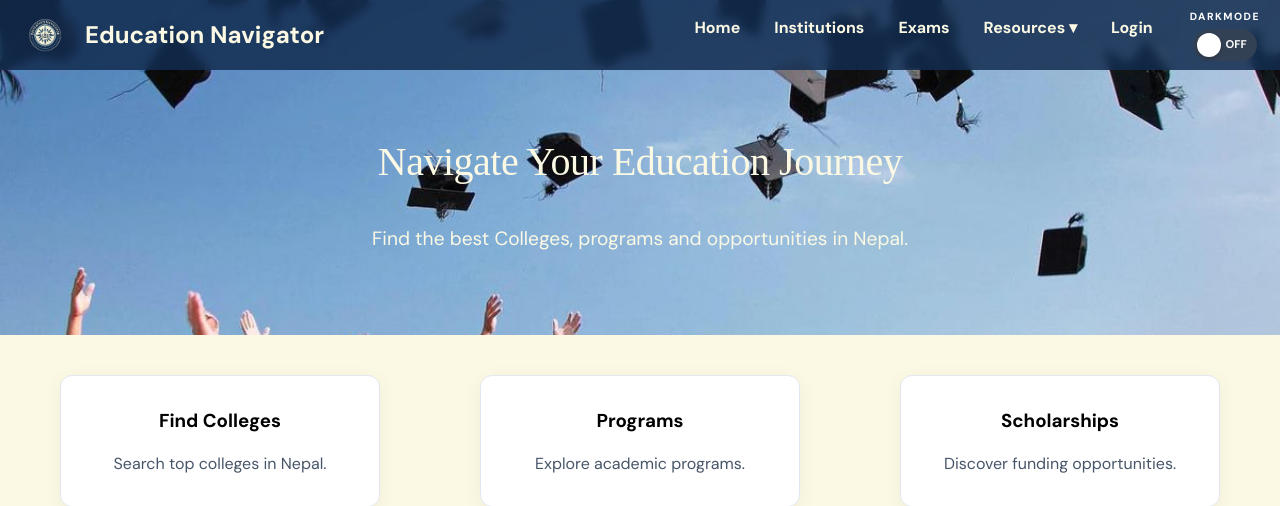
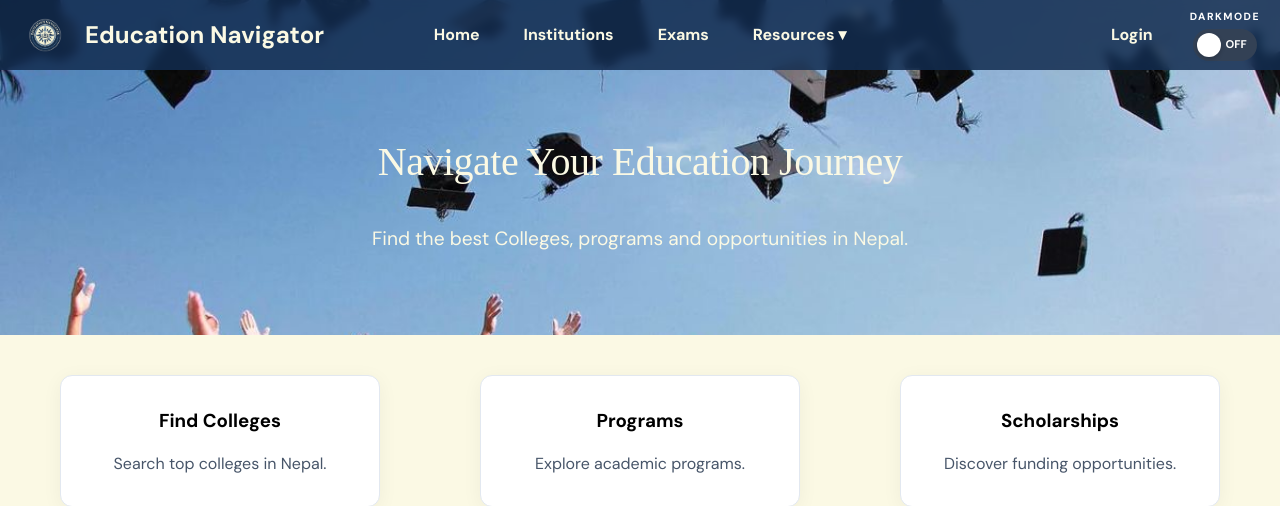
Before and after one commit to AakritiGuragain/Edu_Navigator, a Flask app: page / in a window 1280 px wide. Shown: the top 506 px of the page. Run offline with Flask 3, Linux system fonts and the light colour scheme.

Commit message:
navigation bar

```diff
--- a/static/css/style.css
+++ b/static/css/style.css
@@ -104,7 +104,24 @@ header {
 /* Navbar links */
 nav {
     display: flex;
+    flex-grow: 1;
+    align-items: center;
+}
+
+.nav-center {
+    position: absolute;
+    left: 50%;
+    transform: translateX(-50%);
+    display: flex;
+    align-items: center;
+    gap: 20px;
+}
+
+.nav-right {
+    display: flex;
+    align-items: center;
     gap: 10px;
+    margin-left: auto;
 }
 
 nav a {
--- a/templates/colleges.html
+++ b/templates/colleges.html
@@ -77,6 +77,7 @@
                 </a>
             </div>
             <nav>
+                <div class="nav-center">
                 <a href="{{ url_for('index') }}">Home</a>
                 <a href="{{ url_for('colleges') }}" class="active">Institutions</a>
                 <a href="{{ url_for('exams') }}">Exams</a>
@@ -90,6 +91,8 @@
                         <a href="{{ url_for('contact') }}">Contact</a>
                     </div>
                 </div>
+                </div>
+                <div class="nav-right">
                 {% if current_user.is_authenticated %}
                 <a href="{{ url_for('dashboard') }}">Dashboard</a>
                 <a href="{{ url_for('logout') }}">Logout</a>
@@ -105,6 +108,7 @@
                         </span>
                     </label>
                 </div>
+            </div>
             </nav>
         </div>
     </header>
--- a/templates/compare.html
+++ b/templates/compare.html
@@ -96,6 +96,7 @@
                 </a>
             </div>
             <nav>
+                <div class="nav-center">
                 <a href="{{ url_for('index') }}">Home</a>
                 <a href="{{ url_for('colleges') }}">Institutions</a>
                 <a href="{{ url_for('exams') }}">Exams</a>
@@ -110,6 +111,8 @@
                         <a href="{{ url_for('compare') }}" class="active">Compare</a>
                     </div>
                 </div>
+                </div>
+                <div class="nav-right">
                 {% if current_user.is_authenticated %}
                 <a href="{{ url_for('dashboard') }}">Dashboard</a>
                 <a href="{{ url_for('logout') }}">Logout</a>
@@ -125,6 +128,7 @@
                         </span>
                     </label>
                 </div>
+            </div>
             </nav>
         </div>
     </header>
--- a/templates/contact.html
+++ b/templates/contact.html
@@ -19,6 +19,7 @@
                 </a>
             </div>
             <nav>
+                <div class="nav-center">
                 <a href="{{ url_for('index') }}">Home</a>
                 <a href="{{ url_for('colleges') }}">Institutions</a>
                 <a href="{{ url_for('exams') }}">Exams</a>
@@ -32,6 +33,8 @@
                         <a href="{{ url_for('contact') }}" class="active">Contact Us</a>
                     </div>
                 </div>
+                </div>
+                <div class="nav-right">
                 {% if current_user.is_authenticated %}
                 <a href="{{ url_for('dashboard') }}">Dashboard</a>
                 <a href="{{ url_for('logout') }}">Logout</a>
@@ -47,6 +50,7 @@
                         </span>
                     </label>
                 </div>
+            </div>
             </nav>
         </div>
     </header>
--- a/templates/cv_builder.html
+++ b/templates/cv_builder.html
@@ -109,6 +109,7 @@
                 </a>
             </div>
             <nav>
+                <div class="nav-center">
                 <a href="{{ url_for('index') }}">Home</a>
                 <a href="{{ url_for('colleges') }}">Institutions</a>
                 <a href="{{ url_for('exams') }}">Exams</a>
@@ -122,6 +123,8 @@
                         <a href="{{ url_for('contact') }}">Contact Us</a>
                     </div>
                 </div>
+                </div>
+                <div class="nav-right">
                 {% if current_user.is_authenticated %}
                 <a href="{{ url_for('dashboard') }}">Dashboard</a>
                 <a href="{{ url_for('logout') }}">Logout</a>
@@ -137,6 +140,7 @@
                         </span>
                     </label>
                 </div>
+            </div>
             </nav>
         </div>
     </header>
--- a/templates/cv_templates.html
+++ b/templates/cv_templates.html
@@ -23,6 +23,7 @@
                 </a>
             </div>
             <nav>
+                <div class="nav-center">
                 <a href="{{ url_for('index') }}">Home</a>
                 <a href="{{ url_for('colleges') }}">Institutions</a>
                 <a href="{{ url_for('exams') }}">Exams</a>
@@ -36,6 +37,8 @@
                         <a href="{{ url_for('contact') }}">Contact Us</a>
                     </div>
                 </div>
+                </div>
+                <div class="nav-right">
                 {% if current_user.is_authenticated %}
                 <a href="{{ url_for('dashboard') }}">Dashboard</a>
                 <a href="{{ url_for('logout') }}">Logout</a>
@@ -51,6 +54,7 @@
                         </span>
                     </label>
                 </div>
+            </div>
             </nav>
         </div>
     </header>
--- a/templates/dashboard.html
+++ b/templates/dashboard.html
@@ -23,6 +23,7 @@
                 </a>
             </div>
             <nav>
+                <div class="nav-center">
                 <a href="{{ url_for('index') }}">Home</a>
                 <a href="{{ url_for('colleges') }}">Institutions</a>
                 <a href="{{ url_for('exams') }}">Exams</a>
@@ -36,6 +37,8 @@
                         <a href="{{ url_for('contact') }}">Contact Us</a>
                     </div>
                 </div>
+                </div>
+                <div class="nav-right">
                 {% if current_user.is_authenticated %}
                 <a href="{{ url_for('dashboard') }}" class="active">Dashboard</a>
                 <a href="{{ url_for('logout') }}">Logout</a>
@@ -51,6 +54,7 @@
                         </span>
                     </label>
                 </div>
+            </div>
             </nav>
         </div>
     </header>
--- a/templates/events.html
+++ b/templates/events.html
@@ -168,6 +168,7 @@
                 </a>
             </div>
             <nav>
+                <div class="nav-center">
                 <a href="{{ url_for('index') }}">Home</a>
                 <a href="{{ url_for('colleges') }}">Institutions</a>
                 <a href="{{ url_for('exams') }}">Exams</a>
@@ -181,6 +182,8 @@
                         <a href="{{ url_for('contact') }}">Contact</a>
                     </div>
                 </div>
+                </div>
+                <div class="nav-right">
                 {% if current_user.is_authenticated %}
                 <a href="{{ url_for('dashboard') }}">Dashboard</a>
                 <a href="{{ url_for('logout') }}">Logout</a>
@@ -196,6 +199,7 @@
                         </span>
                     </label>
                 </div>
+            </div>
             </nav>
         </div>
     </header>
--- a/templates/exam_detail.html
+++ b/templates/exam_detail.html
@@ -104,6 +104,7 @@
                 </a>
             </div>
             <nav>
+                <div class="nav-center">
                 <a href="{{ url_for('index') }}">Home</a>
                 <a href="{{ url_for('colleges') }}">Institutions</a>
                 <a href="{{ url_for('exams') }}" class="active">Exams</a>
@@ -117,6 +118,8 @@
                         <a href="{{ url_for('contact') }}">Contact Us</a>
                     </div>
                 </div>
+                </div>
+                <div class="nav-right">
                 {% if current_user.is_authenticated %}
                 <a href="{{ url_for('dashboard') }}">Dashboard</a>
                 <a href="{{ url_for('logout') }}">Logout</a>
@@ -132,6 +135,7 @@
                         </span>
                     </label>
                 </div>
+            </div>
             </nav>
         </div>
     </header>
--- a/templates/exams.html
+++ b/templates/exams.html
@@ -19,6 +19,7 @@
                 </a>
             </div>
             <nav>
+                <div class="nav-center">
                 <a href="{{ url_for('index') }}">Home</a>
                 <a href="{{ url_for('colleges') }}">Institutions</a>
                 <a href="{{ url_for('exams') }}" class="active">Exams</a>
@@ -32,6 +33,8 @@
                         <a href="{{ url_for('contact') }}">Contact</a>
                     </div>
                 </div>
+                </div>
+                <div class="nav-right">
                 {% if current_user.is_authenticated %}
                 <a href="{{ url_for('dashboard') }}">Dashboard</a>
                 <a href="{{ url_for('logout') }}">Logout</a>
@@ -47,6 +50,7 @@
                         </span>
                     </label>
                 </div>
+            </div>
             </nav>
         </div>
     </header>
--- a/templates/index.html
+++ b/templates/index.html
@@ -29,6 +29,7 @@
 
         <!-- Right side: links -->
             <nav>
+                <div class="nav-center">
                 <a href="{{ url_for('index') }}">Home</a>
                 <a href="{{ url_for('colleges') }}">Institutions</a>
                 <a href="{{ url_for('exams') }}">Exams</a>
@@ -42,6 +43,8 @@
                         <a href="{{ url_for('contact') }}">Contact Us</a>
                     </div>
                 </div>
+                </div>
+                <div class="nav-right">
                 {% if current_user.is_authenticated %}
                 <a href="{{ url_for('dashboard') }}">Dashboard</a>
                 <a href="{{ url_for('logout') }}">Logout</a>
@@ -57,6 +60,7 @@
                         </span>
                     </label>
                 </div>
+            </div>
             </nav>
     </div>
 </header>
--- a/templates/profile.html
+++ b/templates/profile.html
@@ -23,6 +23,7 @@
                 </a>
             </div>
             <nav>
+                <div class="nav-center">
                 <a href="{{ url_for('index') }}">Home</a>
                 <a href="{{ url_for('colleges') }}">Institutions</a>
                 <a href="{{ url_for('exams') }}">Exams</a>
@@ -36,6 +37,8 @@
                         <a href="{{ url_for('contact') }}">Contact Us</a>
                     </div>
                 </div>
+                </div>
+                <div class="nav-right">
                 {% if current_user.is_authenticated %}
                 <a href="{{ url_for('dashboard') }}">Dashboard</a>
                 <a href="{{ url_for('logout') }}">Logout</a>
@@ -51,6 +54,7 @@
                         </span>
                     </label>
                 </div>
+            </div>
             </nav>
         </div>
     </header>
--- a/templates/scholarships.html
+++ b/templates/scholarships.html
@@ -123,6 +123,7 @@
                 </a>
             </div>
             <nav>
+                <div class="nav-center">
                 <a href="{{ url_for('index') }}">Home</a>
                 <a href="{{ url_for('colleges') }}">Institutions</a>
                 <a href="{{ url_for('exams') }}">Exams</a>
@@ -136,6 +137,8 @@
                         <a href="{{ url_for('contact') }}">Contact Us</a>
                     </div>
                 </div>
+                </div>
+                <div class="nav-right">
                 {% if current_user.is_authenticated %}
                 <a href="{{ url_for('dashboard') }}">Dashboard</a>
                 <a href="{{ url_for('logout') }}">Logout</a>
@@ -151,6 +154,7 @@
                         </span>
                     </label>
                 </div>
+            </div>
             </nav>
         </div>
     </header>
--- a/templates/upload_cv.html
+++ b/templates/upload_cv.html
@@ -23,6 +23,7 @@
                 </a>
             </div>
             <nav>
+                <div class="nav-center">
                 <a href="{{ url_for('index') }}">Home</a>
                 <a href="{{ url_for('colleges') }}">Institutions</a>
                 <a href="{{ url_for('exams') }}">Exams</a>
@@ -36,6 +37,8 @@
                         <a href="{{ url_for('contact') }}">Contact Us</a>
                     </div>
                 </div>
+                </div>
+                <div class="nav-right">
                 {% if current_user.is_authenticated %}
                 <a href="{{ url_for('dashboard') }}">Dashboard</a>
                 <a href="{{ url_for('logout') }}">Logout</a>
@@ -51,6 +54,7 @@
                         </span>
                     </label>
                 </div>
+            </div>
             </nav>
         </div>
     </header>
```
Also changed, not shown: fix_html.py (added, +49 -0 lines).
